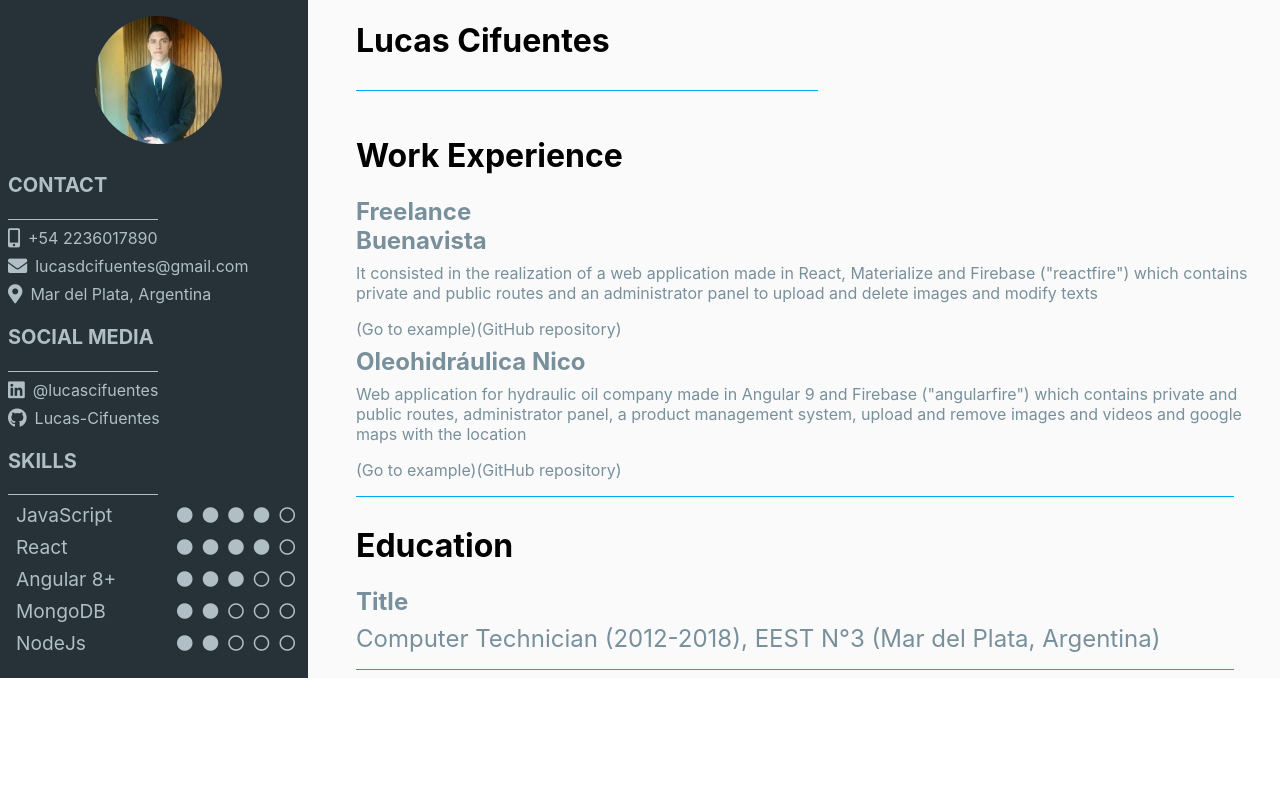
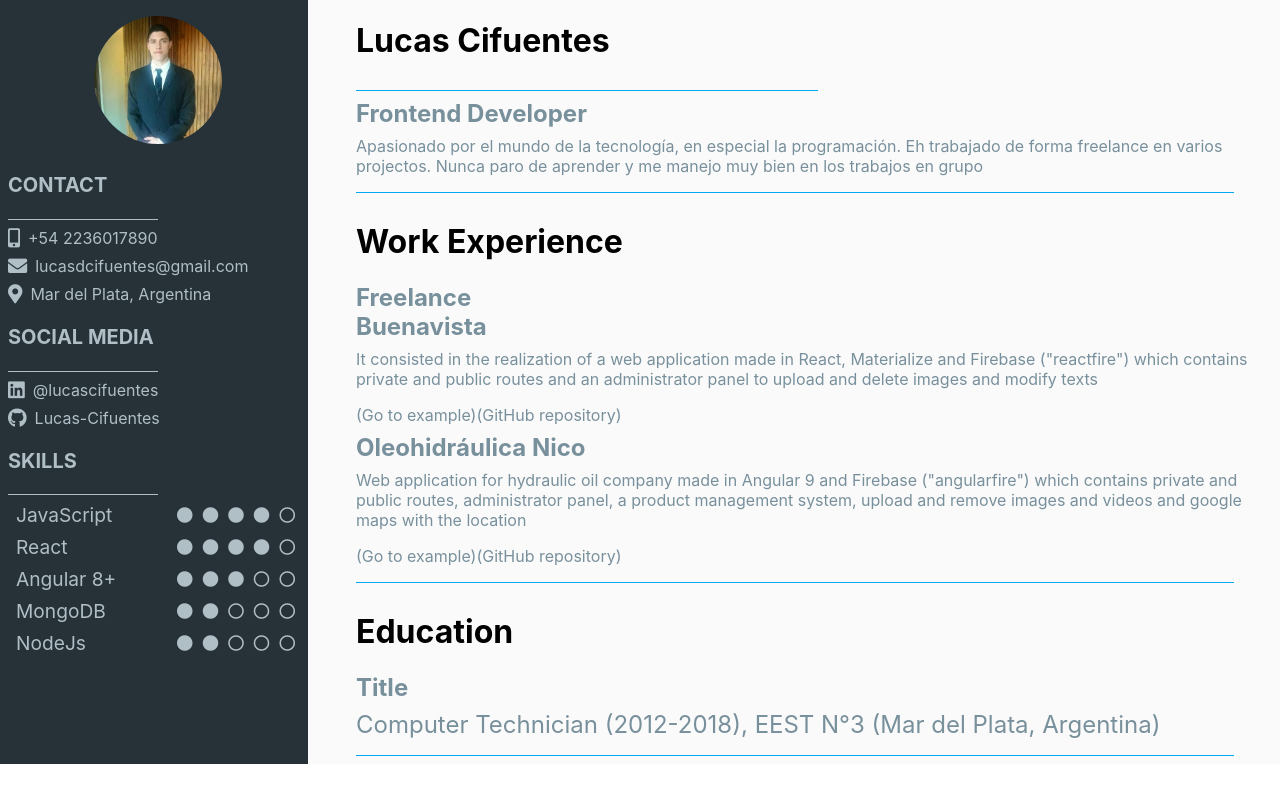
Before and after one commit to Lucas-Cifuentes/My-Resume, a React (Create React App) app: page / in a window 1280 px wide. Built offline with nearby package versions, Linux system fonts and the light colour scheme.

Commit message:
import AbaoutMe component

```diff
--- a/src/App.js
+++ b/src/App.js
@@ -7,7 +7,7 @@ import Image from "./components/Image"
 import Contact from "./components/Contact"
 import SocialMedia from "./components/SocialMedia"
 import Skills from "./components/Skills"
-import Description from "./components/Description"
+import AboutMe from "./components/AboutMe"
 import WorkExperience from "./components/WorkExperience"
 import Education from "./components/Education";
 
@@ -46,7 +46,7 @@ function App() {
         <RightContent>
           <h1>Lucas Cifuentes</h1>
           <Divider />
-          <Description />
+          <AboutMe />
           <WorkExperience />
           <Education />
         </RightContent>
```
